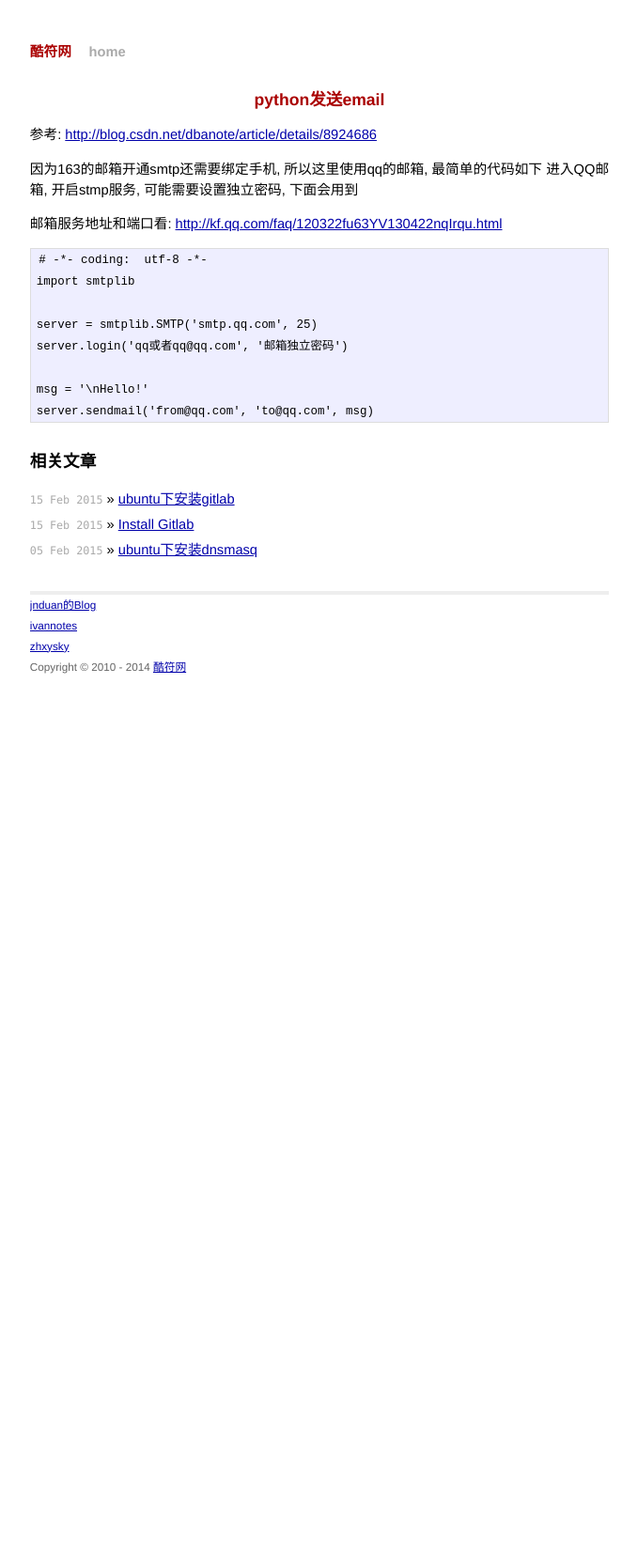
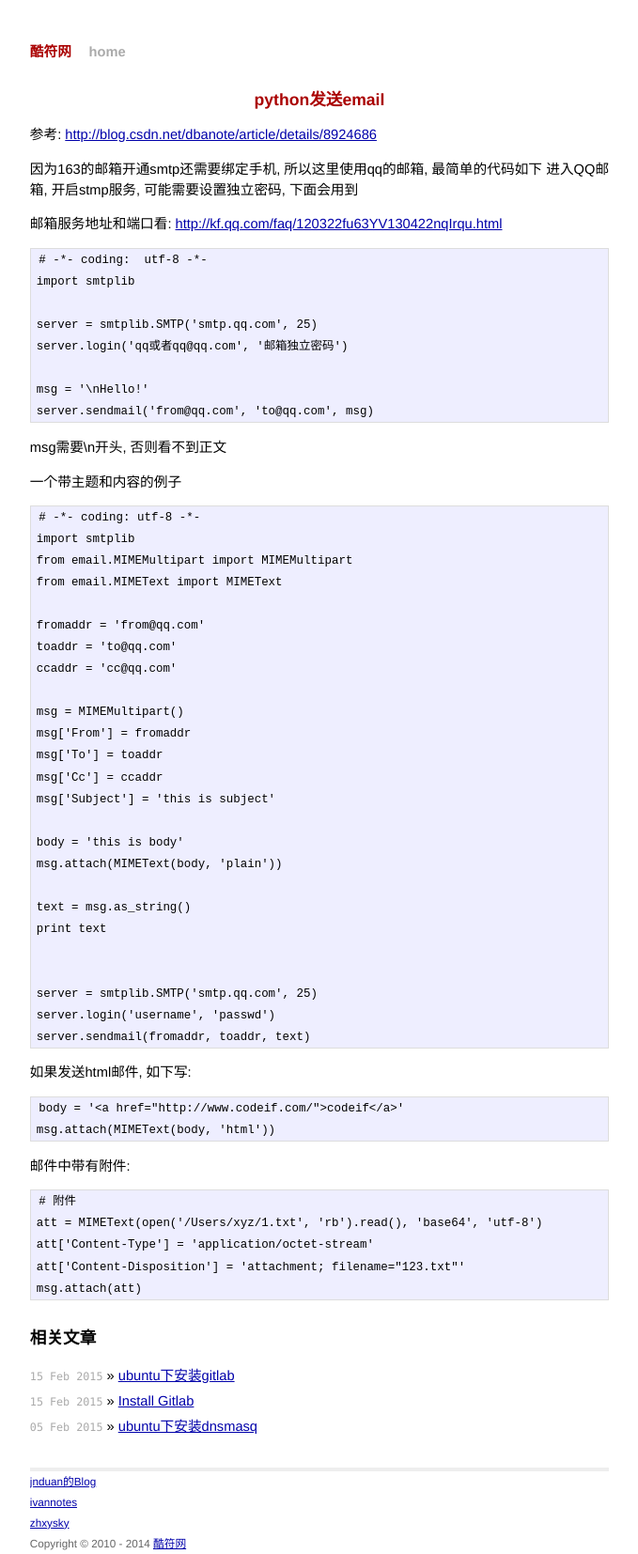
Before and after one commit to ll1l11/codeif.github.io, a Jekyll site: the page built from _posts/2015-02-25-python-send-email.md, in a window 1280 px wide. Shown: the whole page at 94% size, without its empty margins (300-979 px from the left). Built offline with Jekyll 4.4.1, drawn with Linux system fonts in a browser that asks for light colours; Markdown is read by kramdown in place of the engine named in the settings; comment, search, counter and statistics services are not loaded; before the commit the page ends 944 px from its top, so only the background shows below that.

Commit message:
send email 富文本邮件

```diff
--- a/_posts/2015-02-25-python-send-email.md
+++ b/_posts/2015-02-25-python-send-email.md
@@ -19,3 +19,47 @@ title: python发送email
 
     msg = '\nHello!'
     server.sendmail('from@qq.com', 'to@qq.com', msg)
+
+msg需要\n开头, 否则看不到正文
+
+一个带主题和内容的例子
+
+
+    # -*- coding: utf-8 -*-
+    import smtplib
+    from email.MIMEMultipart import MIMEMultipart
+    from email.MIMEText import MIMEText
+
+    fromaddr = 'from@qq.com'
+    toaddr = 'to@qq.com'
+    ccaddr = 'cc@qq.com'
+
+    msg = MIMEMultipart()
+    msg['From'] = fromaddr
+    msg['To'] = toaddr
+    msg['Cc'] = ccaddr
+    msg['Subject'] = 'this is subject'
+
+    body = 'this is body'
+    msg.attach(MIMEText(body, 'plain'))
+
+    text = msg.as_string()
+    print text
+
+
+    server = smtplib.SMTP('smtp.qq.com', 25)
+    server.login('username', 'passwd')
+    server.sendmail(fromaddr, toaddr, text)
+
+如果发送html邮件, 如下写:
+
+    body = '<a href="http://www.codeif.com/">codeif</a>'
+    msg.attach(MIMEText(body, 'html'))
+
+邮件中带有附件:
+
+    # 附件
+    att = MIMEText(open('/Users/xyz/1.txt', 'rb').read(), 'base64', 'utf-8')
+    att['Content-Type'] = 'application/octet-stream'
+    att['Content-Disposition'] = 'attachment; filename="123.txt"'
+    msg.attach(att)
```
